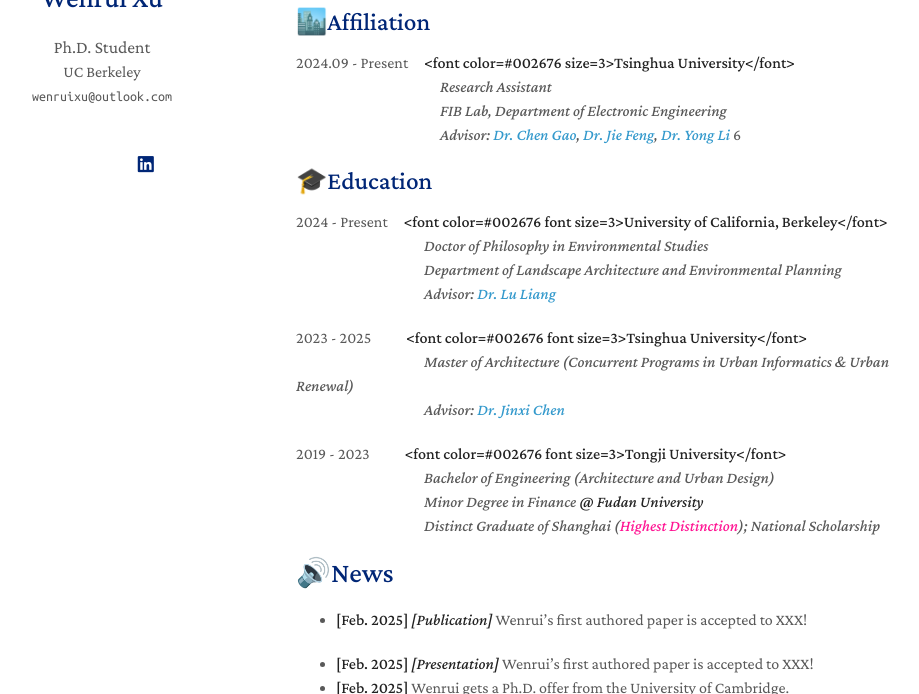
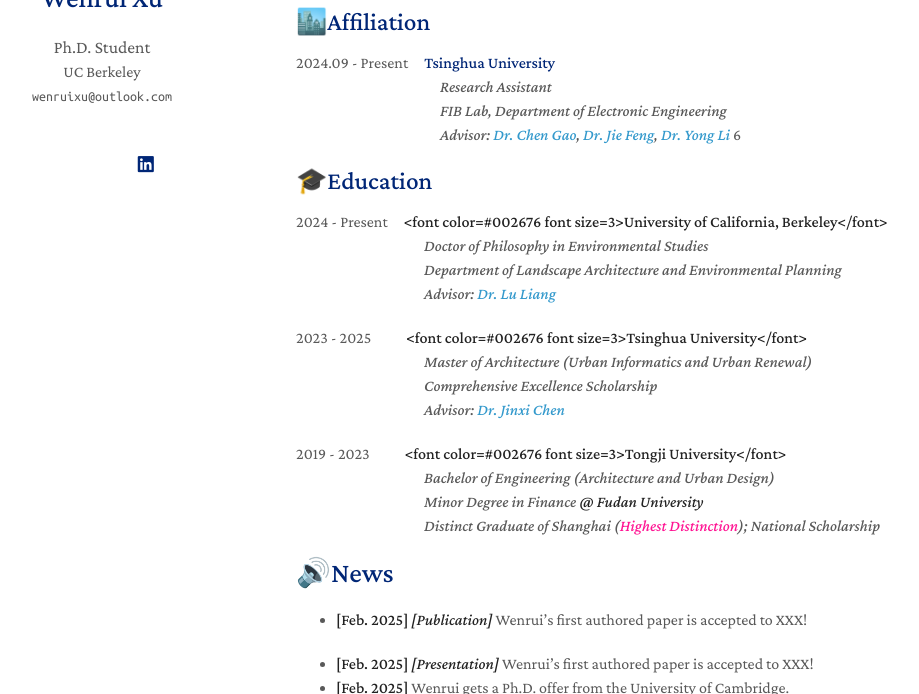
Before and after one commit to ruaruaxu/ruaruaxu.github.io, a Jekyll site: the page built from index.md, in a window 1280 px wide and 900 px high, scrolled down 265 px, cut to the strip 206-900 px from the top of the window. Shown: the whole strip, without its empty margins (174-1093 px from the left). Built offline with Jekyll 4.4.1, drawn with Linux system fonts in a browser that asks for light colours; a style sheet for code colours, icons or effects is not loaded; our own code applies the rules of GitHub Pages for plain Markdown files.

Commit message:
Update index.md

```diff
--- a/index.md
+++ b/index.md
@@ -17,7 +17,7 @@
 
 ## 🏙️Affiliation
 
-2024.09 - Present　**<font color=#002676 size=3>Tsinghua University</font>**<br>
+2024.09 - Present　**<font color="#002676" size="3">Tsinghua University</font>**<br>
 　　　　　　　　　*Research Assistant*<br>
 　　　　　　　　　*FIB Lab, Department of Electronic Engineering*<br>
 　　　　　　　　　*Advisor: [Dr. Chen Gao](https://fi.ee.tsinghua.edu.cn/~gaochen/), [Dr. Jie Feng](https://vonfeng.github.io/), [Dr. Yong Li](https://fi.ee.tsinghua.edu.cn/~liyong/)*
@@ -31,7 +31,8 @@
 　　　　　　　　*Advisor: [Dr. Lu Liang](https://sites.google.com/site/liang3mlab/people/prof-lu-liang)*
 
 2023 - 2025　　 **<font color=#002676 font size=3>Tsinghua University</font>**<br>
-　　　　　　　　*Master of Architecture (Concurrent Programs in Urban Informatics & Urban Renewal)*<br>
+　　　　　　　　*Master of Architecture (Urban Informatics and Urban Renewal)*<br>
+　　　　　　　　*Comprehensive Excellence Scholarship*<br>
 　　　　　　　　*Advisor: [Dr. Jinxi Chen](https://www.arch.tsinghua.edu.cn/info/FArchitecture/1864)*
 
 2019 - 2023　　 **<font color=#002676 font size=3>Tongji University</font>**<br>
```
